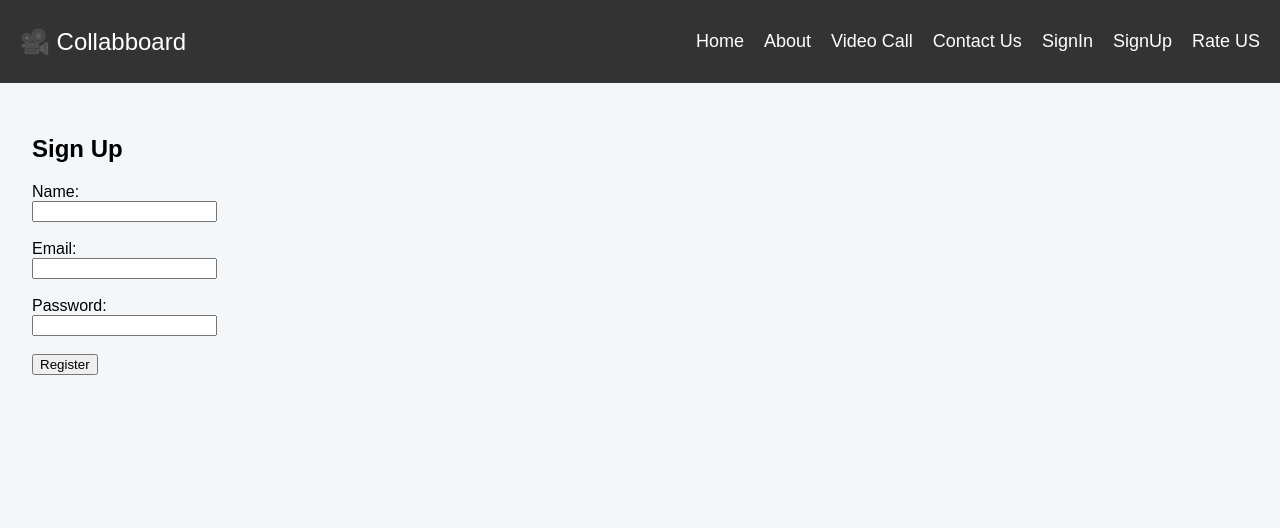
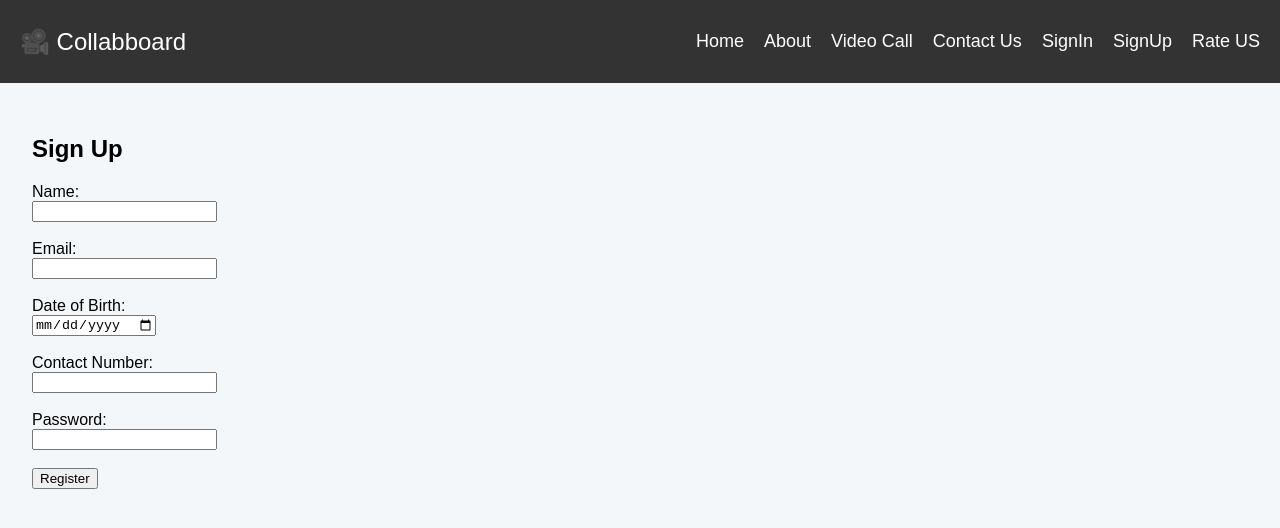
Before and after one commit to PARISHAH1/CollabBoard, a React (Create React App) app in the folder collab_board/: page /signup in a window 1280 px wide. Shown: the top 528 px of the page. Built offline with nearby package versions, Linux system fonts and the light colour scheme; no server answers.

Commit message:
Udated SignUp

```diff
--- a/collab_board/src/components/SignUp.js
+++ b/collab_board/src/components/SignUp.js
@@ -5,18 +5,42 @@ import "../App.css";
 const SignUp = () => {
   const [name, setName] = useState("");
   const [email, setEmail] = useState("");
+  const [dob, setDob] = useState("");
+  const [contact, setContact] = useState("");
   const [password, setPassword] = useState("");
+  const [generatedId, setGeneratedId] = useState("");
+
   const navigate = useNavigate();
+
+  // Format DOB to DDMMYY
+  const formatDOB = (dobString) => {
+    const [year, month, day] = dobString.split("-");
+    const shortYear = year.slice(-2); // "2003" → "03"
+    return `${day}${month}${shortYear}`;
+  };
 
   const handleRegister = (e) => {
     e.preventDefault();
 
-    // Basic validation / logic (expand later with backend)
-    if (name && email && password) {
-      alert("Account created successfully!");
-      navigate("/signin");
+    if (name && email && dob && contact && password) {
+      const firstName = name.trim().split(" ")[0] || "";
+      const last4 = contact.slice(-4);
+      const dobFormatted = formatDOB(dob);
+
+      const userId = `${firstName}@${dobFormatted}#${last4}`;
+      setGeneratedId(userId);
+
+      // You can navigate after some delay if needed, or comment this out during testing
+      // navigate("/signin");
     } else {
       alert("Please fill all fields");
+    }
+  };
+
+  const handleCopy = () => {
+    if (generatedId) {
+      navigator.clipboard.writeText(generatedId);
+      alert("ID copied to clipboard!");
     }
   };
 
@@ -33,6 +57,7 @@ const SignUp = () => {
             onChange={(e) => setName(e.target.value)}
           />
         </div><br />
+
         <div>
           <label>Email:</label><br />
           <input
@@ -42,6 +67,28 @@ const SignUp = () => {
             onChange={(e) => setEmail(e.target.value)}
           />
         </div><br />
+
+        <div>
+          <label>Date of Birth:</label><br />
+          <input
+            type="date"
+            required
+            value={dob}
+            onChange={(e) => setDob(e.target.value)}
+          />
+        </div><br />
+
+        <div>
+          <label>Contact Number:</label><br />
+          <input
+            type="tel"
+            required
+            maxLength="10"
+            value={contact}
+            onChange={(e) => setContact(e.target.value)}
+          />
+        </div><br />
+
         <div>
           <label>Password:</label><br />
           <input
@@ -51,8 +98,30 @@ const SignUp = () => {
             onChange={(e) => setPassword(e.target.value)}
           />
         </div><br />
+
         <button type="submit">Register</button>
       </form>
+
+      {generatedId && (
+        <div style={{ marginTop: "1.5rem", padding: "1rem", border: "1px solid #ccc", borderRadius: "8px", backgroundColor: "#f9f9f9" }}>
+          <strong>You successfully Created Your Account!!</strong>
+          <div style={{ marginTop: "0.5rem", display: "flex", alignItems: "center" }}>
+            <strong>Your Generated ID:</strong>
+            <span style={{ fontSize: "1.1rem", fontWeight: "bold" }}>{generatedId}</span>
+            <button
+              onClick={handleCopy}
+              style={{
+                marginLeft: "1rem",
+                padding: "4px 10px",
+                cursor: "pointer",
+                fontSize: "0.9rem",
+              }}
+            >
+              Copy
+            </button>
+          </div>
+        </div>
+      )}
     </div>
   );
 };
```
